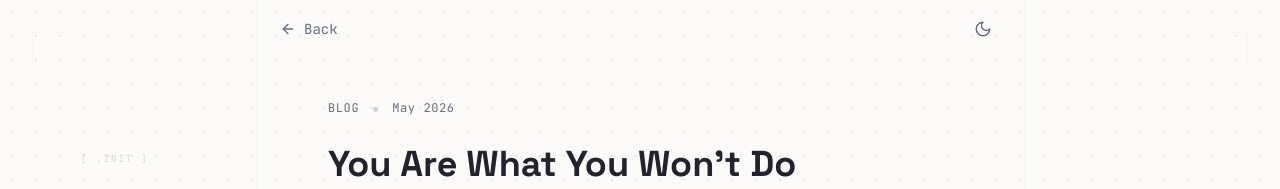
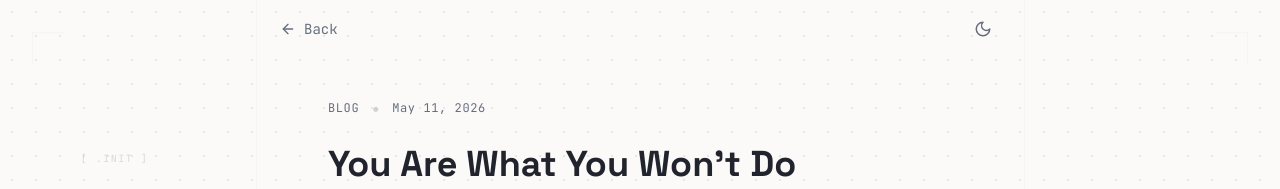
Before and after one commit to shrishantrh/shrishantrh.github.io, a React (Vite) app: page /blog/you-are-what-you-wont-do in a window 1280 px wide. Shown: the top 189 px of the page. Built offline with nearby package versions, Linux system fonts and the light colour scheme.

Commit message:
Changes
Co-authored-by: shrishantrh <109536245+shrishantrh@users.noreply.github.com>

```diff
--- a/src/pages/BlogPost2.tsx
+++ b/src/pages/BlogPost2.tsx
@@ -30,7 +30,7 @@ const BlogPost2 = () => {
             <div className="flex items-center gap-3 mb-6">
               <span className="font-mono text-xs text-muted-foreground tracking-wider uppercase">Blog</span>
               <span className="text-muted-foreground/30">•</span>
-              <time className="font-mono text-xs text-muted-foreground tracking-wider">May 2026</time>
+              <time className="font-mono text-xs text-muted-foreground tracking-wider">May 11, 2026</time>
             </div>
             <h1 className="text-3xl md:text-4xl font-display font-bold text-foreground leading-tight mb-4">
               You Are What You Won't Do
```
